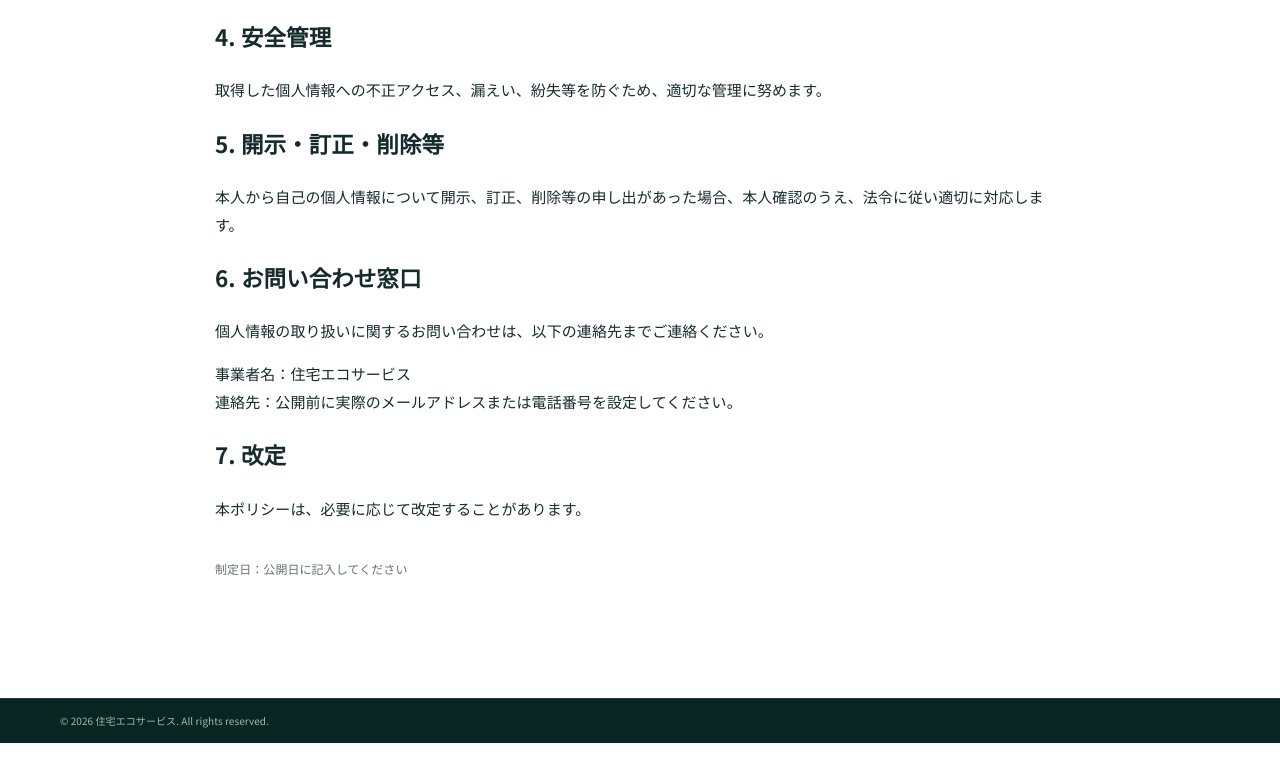
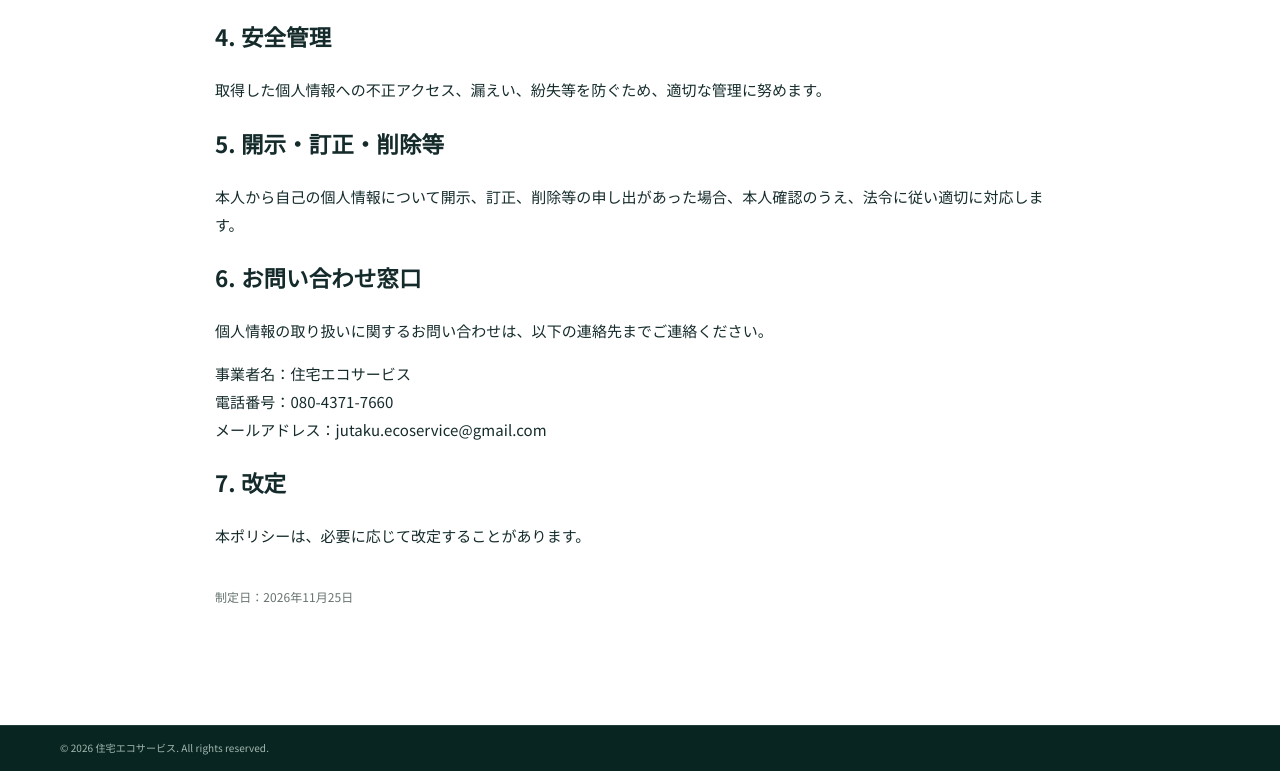
Before and after one commit to jutakuecoservice-art/jutaku-eco-service, a plain HTML site: page privacy.html in a window 1280 px wide. Shown: the part 755-1526 px from the top of the page. Before the commit the page ends 1498 px from the top, so only its background shows below. Drawn offline with Linux system fonts and the light colour scheme.

Commit message:
Update privacy.html

```diff
--- a/privacy.html
+++ b/privacy.html
@@ -31,10 +31,10 @@
       <p>本人から自己の個人情報について開示、訂正、削除等の申し出があった場合、本人確認のうえ、法令に従い適切に対応します。</p>
       <h2>6. お問い合わせ窓口</h2>
       <p>個人情報の取り扱いに関するお問い合わせは、以下の連絡先までご連絡ください。</p>
-      <p>事業者名：住宅エコサービス<br>連絡先：公開前に実際のメールアドレスまたは電話番号を設定してください。</p>
+     <p>事業者名：住宅エコサービス<br>電話番号：080-4371-7660<br>メールアドレス：jutaku.ecoservice@gmail.com</p>
       <h2>7. 改定</h2>
       <p>本ポリシーは、必要に応じて改定することがあります。</p>
-      <p style="margin-top:36px;color:#66736f;font-size:12px">制定日：公開日に記入してください</p>
+     <p style="margin-top:36px;color:#66736f;font-size:12px">制定日：2026年11月25日</p>
     </article>
   </main>
   <footer class="site-footer"><div class="footer-bottom"><div class="container">© <span id="year"></span> 住宅エコサービス. All rights reserved.</div></div></footer>
```
